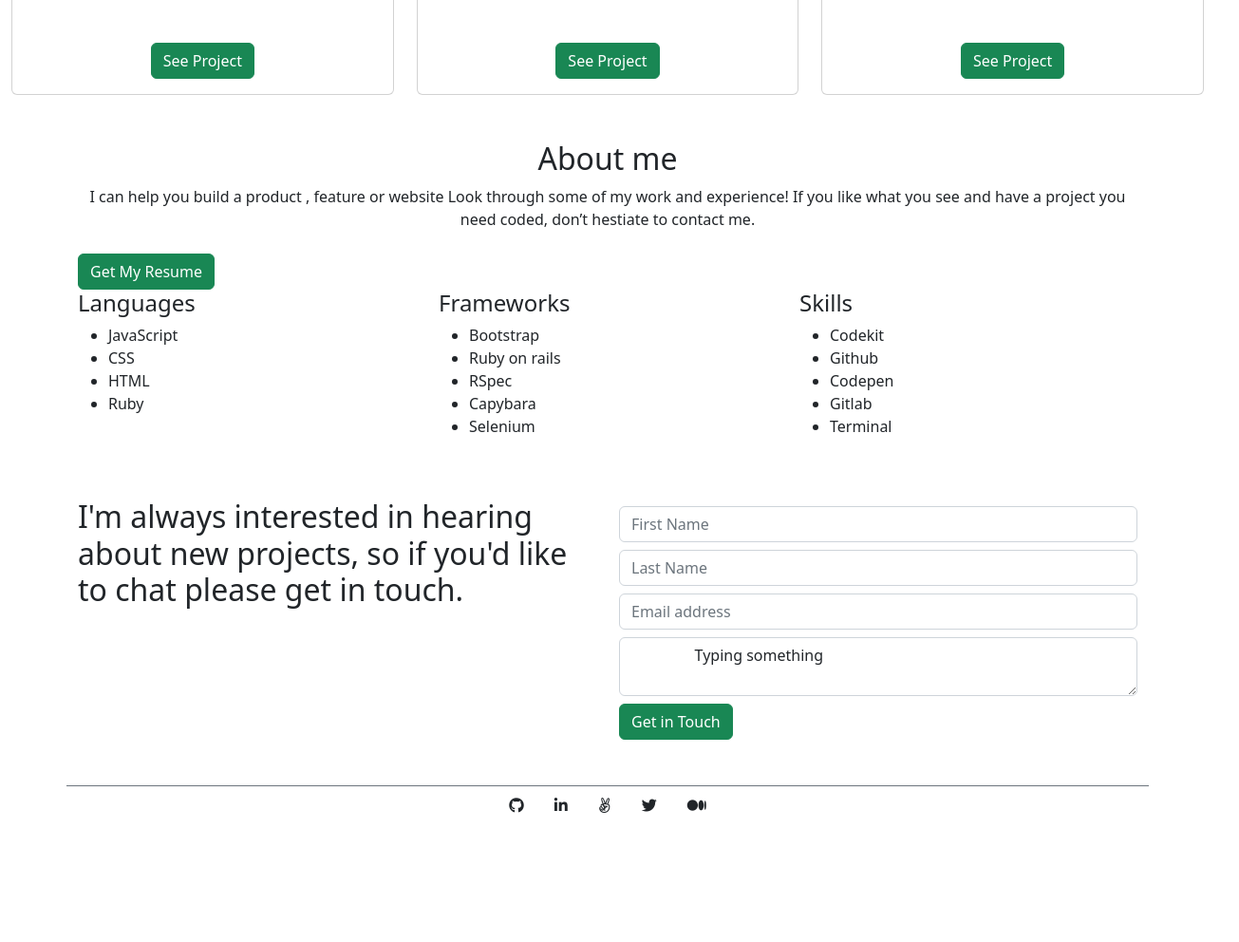
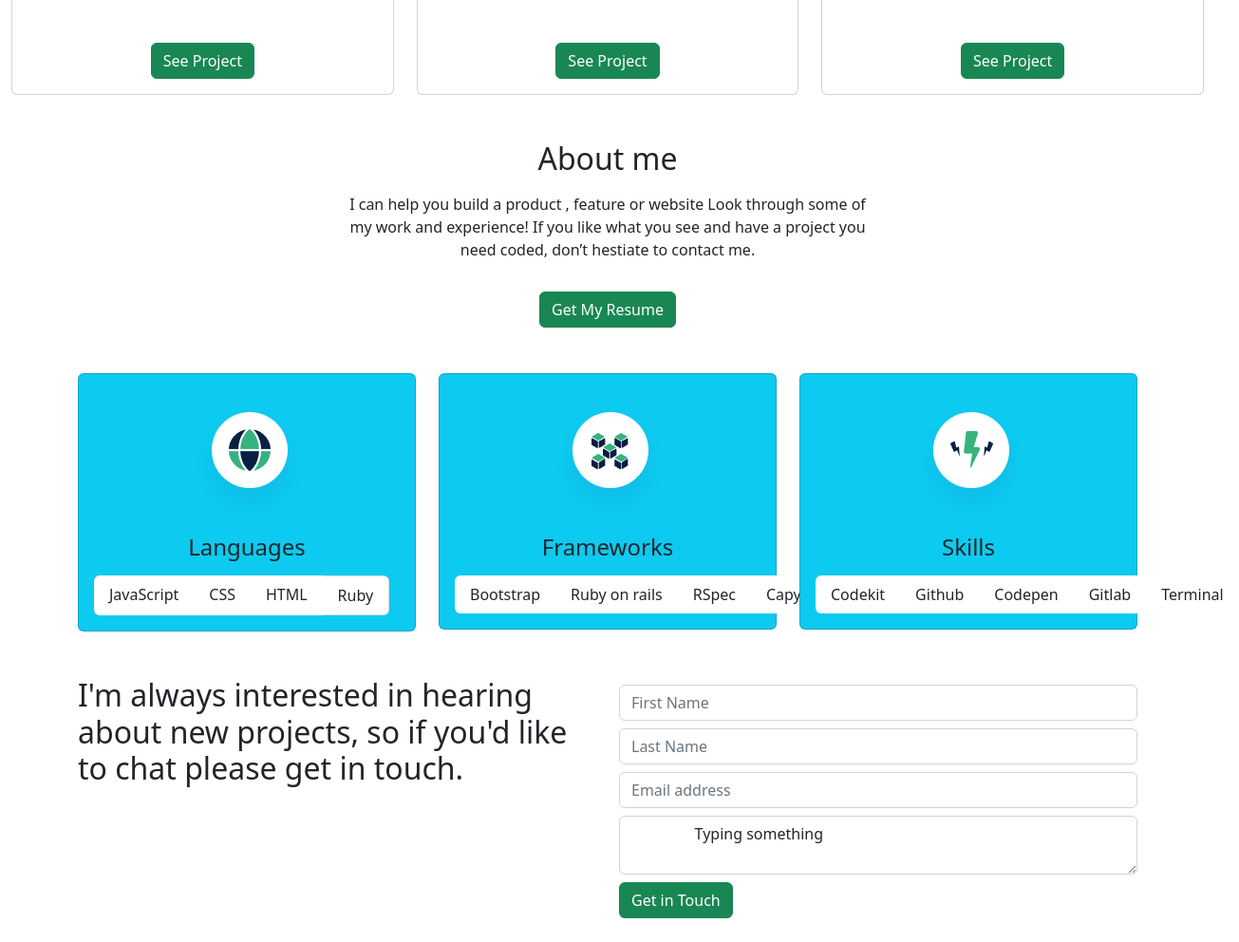
Before and after one commit to Tekhlay/Bootstrap-pair-task, a plain HTML site: page index.html in a window 1280 px wide. Shown: the part 1559-2551 px from the top of the page at 95% size, 1305 px wide, since content can reach past the window. Before the commit the page ends 2427 px from the top, so only its background shows below. Drawn offline with nearby package versions, Linux system fonts and the light colour scheme.

Commit message:
Add bootstrap style for about me section

```diff
--- a/index.html
+++ b/index.html
@@ -208,53 +208,61 @@
             <h2 class="text-center">About me</h2>
           </div>
         </div>
-        <div class="row">
-          <div class="col">
+        <div class="row mt-2">
+          <div class="col-6 offset-3">
             <p class="text-center">I can help you build a product , feature or website Look through some of my work and experience!
               If you like what you see and have a project you need coded, don’t hestiate to contact me.
             </p>
           </div>
         </div>
-        <div class="row">
-          <div class="col">
+        <div class="row mt-2">
+          <div class="col text-center">
             <button type="button" class="btn btn-success mt-2">Get My Resume</button>
           </div>
         </div>
-        <div class="row">
-          <div class="col">
-            <article>
-              <h4>Languages</h4>
-              <ul>
-                <li>JavaScript</li>
-                <li>CSS</li>
-                <li>HTML</li>
-                <li>Ruby</li>
-              </ul>
+        <div class="row mt-5">
+          <div class="col-4">
+            <article class="card bg-info text-center">
+                <div class="card-body">
+                    <img src="images/lang.png" alt="Languages Logo">
+                    <h4 class="mt-2">Languages</h4>
+                    <ul class="list-group list-group-horizontal border-0 mt-3">
+                        <li class="list-group-item border-0">JavaScript</li>
+                        <li class="list-group-item border-0">CSS</li>
+                        <li class="list-group-item border-0">HTML</li>
+                        <li class="list-group-item body">Ruby</li>
+                    </ul>
+                </div>
             </article>
           </div>
-          <div class="col">
-            <article>
-              <h4>Frameworks</h4>
-              <ul>
-                <li>Bootstrap</li>
-                <li>Ruby on rails</li>
-                <li>RSpec</li>
-                <li>Capybara</li>
-                <li>Selenium</li>
-              </ul>
+          <div class="col-4">
+            <article class="card bg-info text-center">
+                <div class="card-body">
+                    <img src="images/framew.png" alt="Languages Logo">
+                    <h4 class="mt-2">Frameworks</h4>
+                    <ul class="list-group list-group-horizontal border-0 mt-3">
+                        <li class="list-group-item border-0">Bootstrap </li>
+                        <li class="list-group-item border-0 text-nowrap">Ruby on rails</li>
+                        <li class="list-group-item border-0">RSpec</li>
+                        <li class="list-group-item border-0">Capybara</li>
+                        <li class="list-group-item border-0">Selenium</li>
+                    </ul>
+                </div>
             </article>
-
           </div>
-          <div class="col">
-            <article>
-              <h4>Skills</h4>
-              <ul>
-                <li>Codekit</li>
-                <li>Github</li>
-                <li>Codepen</li>
-                <li>Gitlab</li>
-                <li>Terminal</li>
-              </ul>
+          <div class="col-4">
+            <article class="card bg-info text-center">
+                <div class="card-body">
+                    <img src="images/skill.png" alt="Languages Logo">
+                    <h4 class="mt-2">Skills</h4>
+                    <ul class="list-group list-group-horizontal border-0 mt-3 d-flex">
+                        <li class="list-group-item border-0">Codekit </li>
+                        <li class="list-group-item border-0">Github</li>
+                        <li class="list-group-item border-0">Codepen</li>
+                        <li class="list-group-item border-0">Gitlab</li>
+                        <li class="list-group-item border-0">Terminal</li>
+                    </ul>
+              </div>
             </article>
           </div>
         </div>
```
